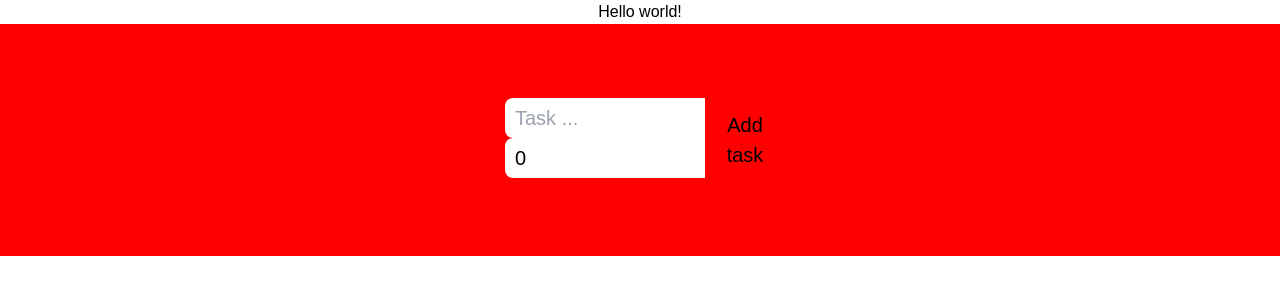
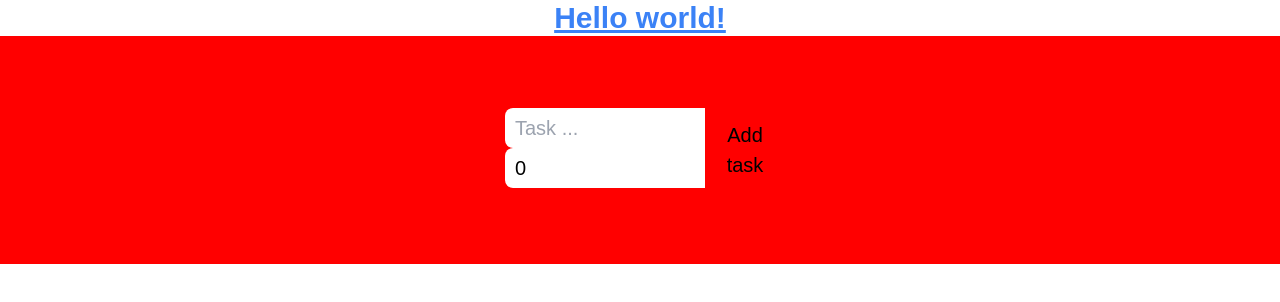
Before and after one commit to MatthewIsblind/todoList, a React (Create React App) app in the folder my-app/: page / in a window 1280 px wide. Shown: the top 302 px of the page. Built offline with nearby package versions, Linux system fonts and the light colour scheme.

Commit message:
tailwindcss works now. wasing missing config

```diff
--- a/my-app/tailwind.config.js
+++ b/my-app/tailwind.config.js
@@ -1,8 +1,6 @@
 /** @type {import('tailwindcss').Config} */
 module.exports = {
-  content: [],
-  theme: {
-    extend: {},
-  },
+  content: ['./src/**/*.{js,ts,jsx,tsx}'],
+  theme: { extend: {} },
   plugins: [],
-}
+};
```
